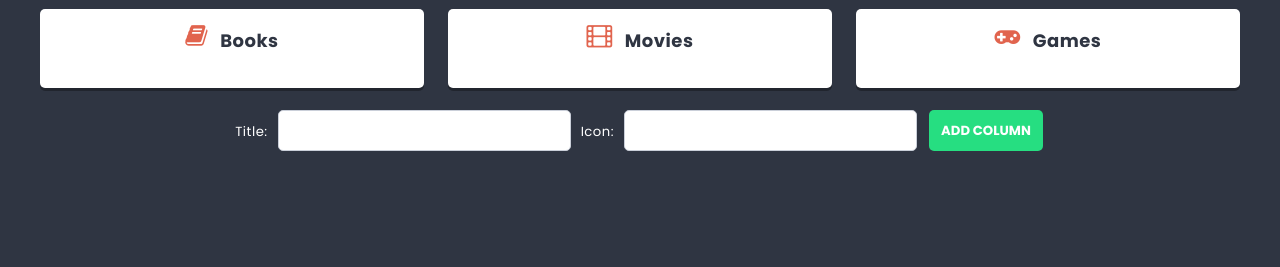
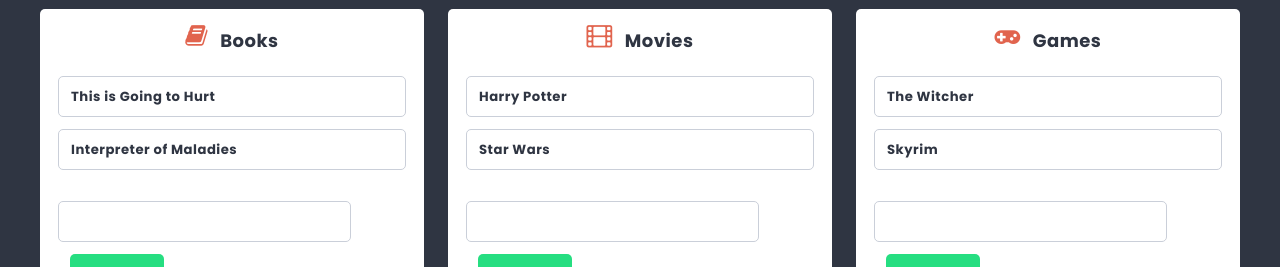
Before and after one commit to Stolkens/react-app, a React (Create React App) app: page / in a window 1280 px wide. Shown: the part 532-799 px from the top of the page. Built offline with nearby package versions, Linux system fonts and the light colour scheme.

Commit message:
Add Card & CardForm

```diff
--- /dev/null
+++ b/src/components/Card/Card.js
@@ -0,0 +1,9 @@
+import styles from "./Card.module.scss";
+
+const Card = props => {
+  return (
+    <li className={styles.card}>{props.title}</li>
+  );
+};
+
+export default Card;
--- /dev/null
+++ b/src/components/Card/Card.module.scss
@@ -0,0 +1,13 @@
+@import '../../styles/settings.scss';
+
+.card {
+    position: relative;
+    background: $color-light;
+    border: 1px solid lighten($color-dark, 60%);
+    padding: $base-size;
+    margin: 0 0 $base-size 0;
+    border-radius: $radius;
+    display: flex;
+    justify-content: space-between;
+    font-weight: bold;
+}
--- /dev/null
+++ b/src/components/CardForm/CardForm.js
@@ -0,0 +1,25 @@
+import { useState } from "react";
+import TextInput from "../TextInput/TextInput";
+import styles from "./CardForm.module.scss";
+import Button from "../Button/Button";
+
+const CardForm = props => {
+  const [title, setTitle] = useState('');
+
+  const handleSubmit = e => {
+    e.preventDefault();
+    props.action({title: title}, props.columnId);
+    setTitle('');
+  };
+
+
+
+  return (
+    <form className={styles.CardForm} onSubmit={handleSubmit}>
+      <TextInput type="text" value={title} onChange={e=>setTitle(e.target.value)}/>
+      <Button>Add Card</Button>
+    </form>
+  );
+};
+
+export default CardForm;
--- a/src/components/Column/Column.js
+++ b/src/components/Column/Column.js
@@ -1,9 +1,18 @@
 import styles from './Column.module.scss';
+import Card from '../Card/Card';
+import CardForm from '../CardForm/CardForm';
 
 const Column = props => {
+
+
+
   return (
     <article className={styles.column}>
       <h2 className={styles.title}><span className={styles.icon + " fa fa-"+ props.icon} ></span>{props.title}</h2>
+      <ul className={styles.cards}>
+        {props.cards.map(card => <Card key={card.id} title={card.title}/>)}
+        </ul>
+        <CardForm columnId = {props.id} action={props.action}/>
     </article>
   );
 };
--- a/src/components/ColumnForm/ColumnForm.js
+++ b/src/components/ColumnForm/ColumnForm.js
@@ -6,15 +6,17 @@
 
 
 const ColumnForm = props => {
-  const [title, setTitle] = useState('');
-  const [icon, setIcon] = useState('')
+  const [title, setTitle] = useState(''); // tworzy stan dla inputa i przypisuje mu wartość początkową '' (pusty string)
+  const [icon, setIcon] = useState(''); // tworzy stan dla inputa i przypisuje mu wartość początkową '' (pusty string)
 
-  const handleSubmit = e => {
-    e.preventDefault();
-    props.action({ title: title, icon: icon });
-    setTitle('');
+  const handleSubmit = (e) => {
+    // tworzy funkcję, która będzie wywoływana po kliknięciu w przycisk
+    e.preventDefault(); // zapobiega przeładowaniu strony po kliknięciu w przycisk
+    props.action({ title: title, icon: icon }); // wywołuje funkcję przekazaną w propsach, która dodaje nową kolumnę do tablicy kolumn w App.js
+    setTitle(''); // czyści pole input po dodaniu nowej kolumny
     setIcon('');
-}
+  };
+
   return (
     <form className={styles.columnForm} onSubmit={handleSubmit}>
       <span>Title:</span><TextInput value={title} onChange={e => setTitle(e.target.value)} />
--- a/src/components/ColumnForm/ColumnForm.module.scss
+++ b/src/components/ColumnForm/ColumnForm.module.scss
@@ -3,8 +3,18 @@
   justify-content: center;
   align-items: center;
   padding: 10px;
- span {
-  margin: 0 10px;
-  padding-bottom: 10px
- }
-};
+
+  span {
+    margin: 0 10px;
+    padding-bottom: 10px
+  }
+}
+
+;
+
+
+@media (max-width: 670px) {
+  .columnForm {
+    flex-direction: column;
+  }
+}
--- a/src/components/List/List.js
+++ b/src/components/List/List.js
@@ -7,15 +7,50 @@
 const List = () => {
 
   const [columns, setColumns] = useState([
-    { id: 1, title: 'Books', icon: 'book' },
-    { id: 2, title: 'Movies', icon: 'film' },
-    { id: 3, title: 'Games', icon: 'gamepad' }
+    {
+      id: 1,
+      title: 'Books',
+      icon: 'book',
+      cards: [
+      { id:1, title:'This is Going to Hurt'},
+      { id: 2, title: 'Interpreter of Maladies' }
+    ]
+  },
+    {
+      id: 2,
+      title: 'Movies',
+      icon: 'film',
+      cards: [
+        { id: 1, title: 'Harry Potter' },
+        { id: 2, title: 'Star Wars' }
+      ]
+    },
+    {
+      id: 3,
+      title: 'Games',
+      icon: 'gamepad',
+      cards: [
+        { id: 1, title: 'The Witcher' },
+        { id: 2, title: 'Skyrim' }
+      ]
+     }
   ]);
 
   const addColumn = newColumn => {
-    setColumns([...columns, { id: shortid(), title: newColumn.title, icon: newColumn.icon}]);
-  }
+    setColumns([...columns, { id: shortid(), title: newColumn.title, icon: newColumn.icon, cards: []}]);
+  };
 
+  const addCard = (newCard, columnId) => {
+    const columnsUpdated = columns.map(column => {
+      if(column.id === columnId)
+        return { ...column, cards: [...column.cards, { id: shortid(), title: newCard.title }]}
+      else
+        return column
+    })
+
+    setColumns(columnsUpdated);
+
+  };
 
   return (
     <div className={styles.list}>
@@ -24,7 +59,8 @@
       </header>
       <p className={styles.description}>Interesting things I want to check out</p>
       <section className={styles.columns}>
-         {columns.map(column => <Column key={column.id} title={column.title} icon={column.icon} />)}
+        {columns.map(column =>
+          <Column key={column.id} id={column.id} title={column.title} icon={column.icon} cards={column.cards} action={addCard} />)}
       </section>
       <ColumnForm action={addColumn} />
     </div>
--- a/src/index.js
+++ b/src/index.js
@@ -1,12 +1,15 @@
-import ReactDOM from 'react-dom';
+import { createRoot } from 'react-dom/client';
 import App from './App';
 import './styles/normalize.scss';
 import './styles/global.scss';
 import 'font-awesome/css/font-awesome.min.css';
 
-ReactDOM.render(
-  <App />,
-  document.querySelector('#root')
+const container = document.querySelector('#root')
+const root = createRoot(container)
+
+root.render(
+  <App tab="home"/>
+
 );
 
 // If you want to start measuring performance in your app, pass a function
```
Also changed, not shown: src/components/CardForm/CardForm.module.scss (added).
